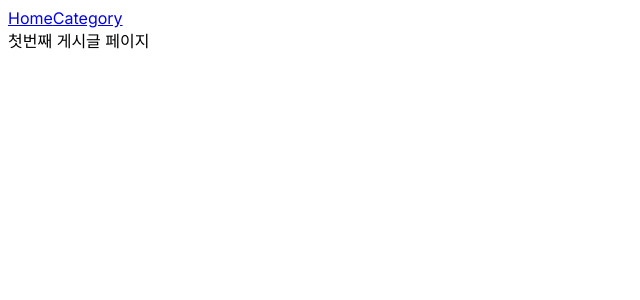
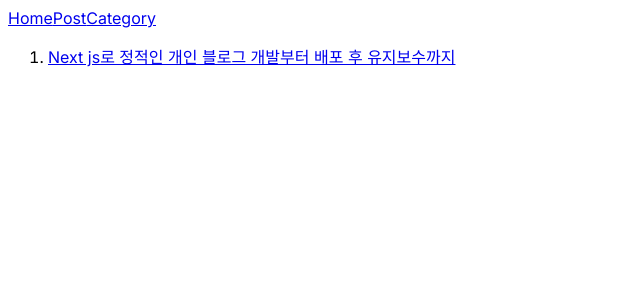
Before and after one commit to toa-web-dev/toa-dev-blog, a Next.js app: page /post in a window 1280 px wide. Shown: the top 300 px of the page, without its empty margins (0-640 px from the left). Built offline with nearby package versions, Linux system fonts and the light colour scheme.

Commit message:
🚧 동적라우팅 주소로 게시글 렌더링 코드 추가

```diff
--- a/src/app/post/page.tsx
+++ b/src/app/post/page.tsx
@@ -1,7 +1,17 @@
-export default function Post() {
-    return (
-      <div>
-          첫번째 게시글 페이지
-      </div>
-    )
-  }
+import { getPostSlugs } from '@/src/lib/api';
+import Link from 'next/link';
+
+export default function Page() {
+  const postList = getPostSlugs();
+  return (
+    <div>
+      <ol>
+        {postList.map((el, idx) => (
+          <li key={idx}>
+            <Link href={`/post/${el.replace(/\s/g, '-')}`}>{el}</Link>
+          </li>
+        ))}
+      </ol>
+    </div>
+  );
+}
--- a/src/components/Nav.tsx
+++ b/src/components/Nav.tsx
@@ -4,6 +4,7 @@ export default function Nav() {
     return (
         <nav>
             <Link href="/">Home</Link>
+            <Link href="/post">Post</Link>
             <Link href="/category">Category</Link>
         </nav>
     );
```
Also changed, not shown: src/app/post/[slug]/page.tsx (added, +21 -0 lines).
